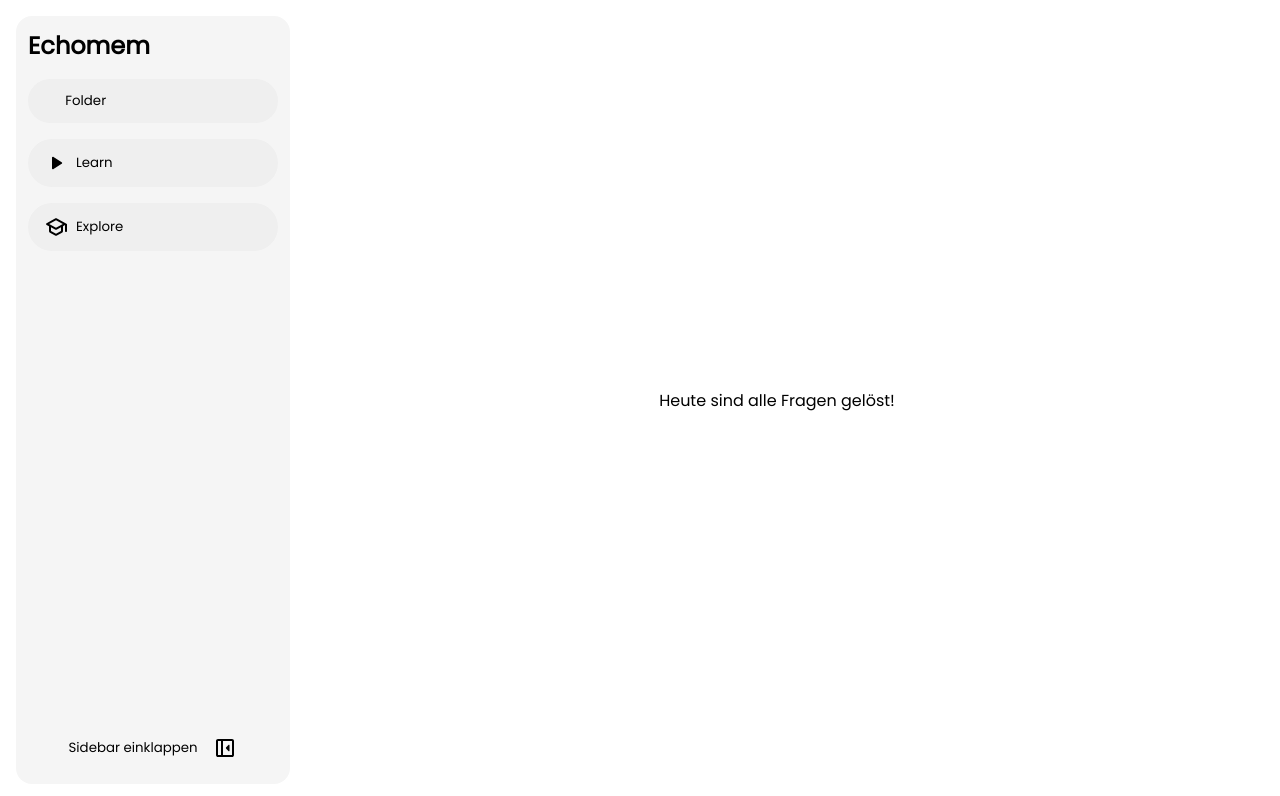
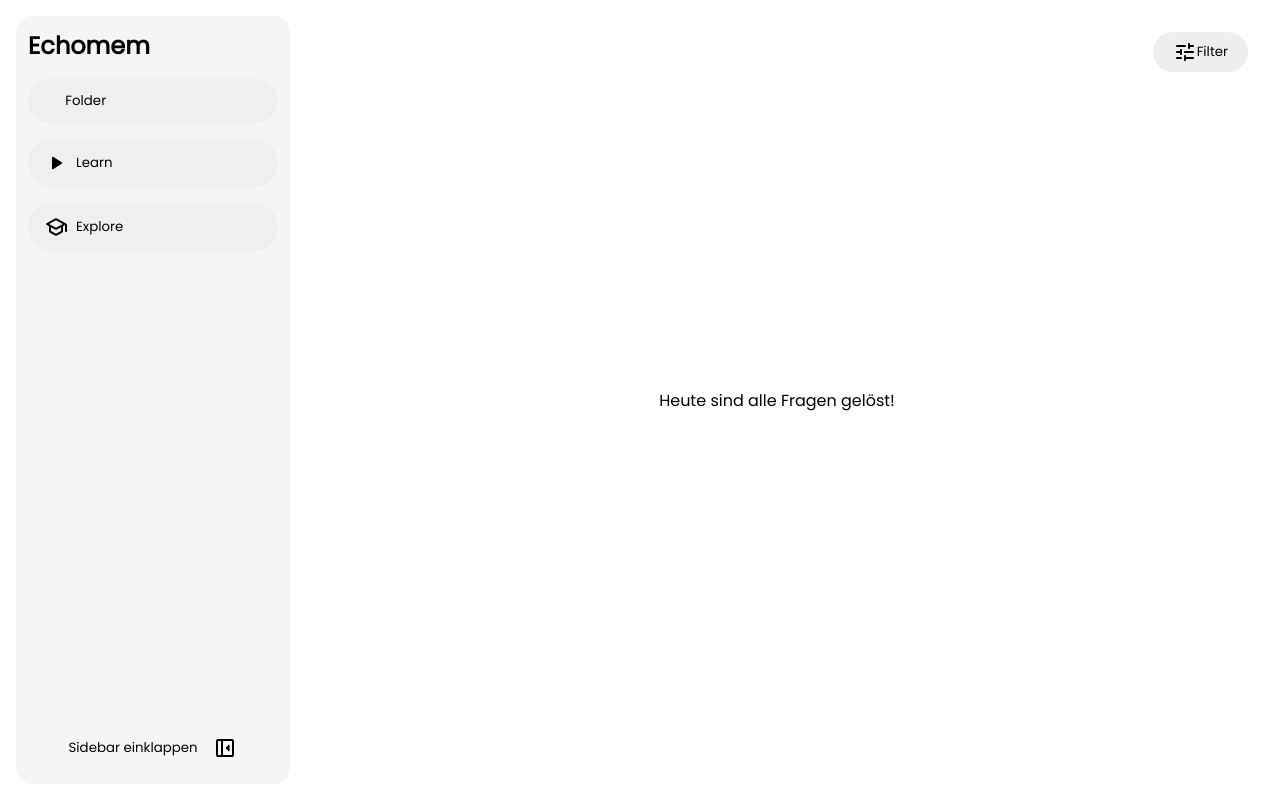
Before and after one commit to simonkrempin/echomem-web, a SvelteKit app: page /learn in a window 1280 px wide. Shown: the top 796 px of the page. Built offline with nearby package versions, Linux system fonts and the light colour scheme; some icons are missing.

Commit message:
#11: poc filter

```diff
--- /dev/null
+++ b/src/lib/icons/tune.svelte
@@ -0,0 +1,9 @@
+<svg
+        xmlns="http://www.w3.org/2000/svg"
+        height="24px"
+        viewBox="0 -960 960 960"
+        width="24px"
+        fill="black"
+>
+    <path d="M480-120q-17 0-28.5-11.5T440-160v-160q0-17 11.5-28.5T480-360q17 0 28.5 11.5T520-320v40h280q17 0 28.5 11.5T840-240q0 17-11.5 28.5T800-200H520v40q0 17-11.5 28.5T480-120Zm-320-80q-17 0-28.5-11.5T120-240q0-17 11.5-28.5T160-280h160q17 0 28.5 11.5T360-240q0 17-11.5 28.5T320-200H160Zm160-160q-17 0-28.5-11.5T280-400v-40H160q-17 0-28.5-11.5T120-480q0-17 11.5-28.5T160-520h120v-40q0-17 11.5-28.5T320-600q17 0 28.5 11.5T360-560v160q0 17-11.5 28.5T320-360Zm160-80q-17 0-28.5-11.5T440-480q0-17 11.5-28.5T480-520h320q17 0 28.5 11.5T840-480q0 17-11.5 28.5T800-440H480Zm160-160q-17 0-28.5-11.5T600-640v-160q0-17 11.5-28.5T640-840q17 0 28.5 11.5T680-800v40h120q17 0 28.5 11.5T840-720q0 17-11.5 28.5T800-680H680v40q0 17-11.5 28.5T640-600Zm-480-80q-17 0-28.5-11.5T120-720q0-17 11.5-28.5T160-760h320q17 0 28.5 11.5T520-720q0 17-11.5 28.5T480-680H160Z" />
+</svg>
--- a/src/lib/services/directory.ts
+++ b/src/lib/services/directory.ts
@@ -227,7 +227,7 @@ export const getDeckPath = async (folderId: string): Promise<Deck[]> => {
 	return result.reverse();
 };
 
-export const getQuestionsToLearn = async (): Promise<Card[]> => {
+export const getQuestionsToLearn = async (folderIdFilter?: string): Promise<Card[]> => {
 	const store = await getSaveStore(CARD_STORE);
 	const index = store.index(Indexes.repetitionDate);
 
@@ -243,6 +243,10 @@ export const getQuestionsToLearn = async (): Promise<Card[]> => {
 			const cursor = event.target!.result;
 
 			if (cursor && count < 10) {
+				if (folderIdFilter && cursor.value.deckId !== folderIdFilter) {
+					return cursor.continue();
+				}
+
 				result.push(cursor.value);
 				count += 1;
 				cursor.continue();
@@ -293,3 +297,16 @@ export const cardIncorrect = async (card: Card): Promise<void> => {
 	card.lastRepetition = 0;
 	return updateEntry(CARD_STORE, Indexes.id, card);
 }
+
+export const getAllDecks = async (): Promise<Deck[]> => {
+	const request = await queryDB(DECK_STORE, Indexes.id);
+	return new Promise((resolve, reject) => {
+		request.onsuccess = (event) => {
+			resolve((event.target! as IDBRequest).result);
+		};
+
+		request.onerror = () => {
+			reject();
+		};
+	});
+}
--- a/src/routes/(application)/learn/+page.svelte
+++ b/src/routes/(application)/learn/+page.svelte
@@ -1,26 +1,43 @@
 <script lang="ts">
 	import type { Card } from "$lib/models/card";
+	import type { Deck } from "$lib/models/deck";
 	import {
 		cardCorrect,
 		cardIncorrect,
+		getAllDecks,
 		getQuestionsToLearn,
 	} from "$lib/services/directory";
 	import { onMount } from "svelte";
+	import TuneIcon from "$lib/icons/tune.svelte";
 
 	let showSolution = false;
 	let currentQuestion: Card | undefined;
 	let questionBacklog: Card[] = [];
 
+	let selectedFilter: string | undefined = undefined;
+	let selectFilter: boolean = false;
+	let possibleFilters: Deck[] = [];
+
 	onMount(() => {
-		getQuestionsToLearn()
+		getAllDecks()
+			.then(decks => possibleFilters = decks)
+			.catch(() => {
+				console.error("Error in getting all decks");
+			});
+	});
+
+	$: {
+		getQuestionsToLearn(selectedFilter)
 			.then(questions => {
 				questionBacklog = questions;
 				if (questionBacklog.length > 0) {
 					currentQuestion = questionBacklog.shift();
-				}
+				} else {
+					currentQuestion = undefined;
+                }
 			})
 			.catch(error => console.error(error));
-	});
+	}
 
 	function getNextQuestion() {
 		// shift is a slow operation, maybe needs improvement in the future by reversing the array.
@@ -28,7 +45,7 @@
 
 		// I wonder what will happen if the shift happens after this.
 		if (questionBacklog.length <= 3) {
-			getQuestionsToLearn()
+			getQuestionsToLearn(selectedFilter)
 				.then(questions => questionBacklog.push(...questions))
 				.catch(error => console.error("uncaught error, please fix", error));
 		}
@@ -41,7 +58,7 @@
 
 		if (currentQuestion === undefined) {
 			return;
-        }
+		}
 
 		void cardIncorrect(currentQuestion);
 		currentQuestion = getNextQuestion();
@@ -51,8 +68,8 @@
 		showSolution = false;
 
 		if (currentQuestion === undefined) {
-		    return;
-        }
+			return;
+		}
 
 		void cardCorrect(currentQuestion);
 		currentQuestion = getNextQuestion();
@@ -60,6 +77,43 @@
 </script>
 
 <section>
+    <div class="filter_container">
+        <button
+                on:click={() => selectFilter = !selectFilter}
+                class="filter_button"
+        >
+            <TuneIcon />
+            Filter
+        </button>
+        {#if selectFilter}
+            <div class="filter_selection">
+                {#each possibleFilters as filter}
+                    <button
+                            class="filter_selection_button"
+                            on:click={() => {
+                                selectedFilter = filter.id;
+                                selectFilter = false;
+                            }}
+                    >
+                        {filter.name}
+                    </button>
+                {:else}
+                    <p>Keine Filter</p>
+                {/each}
+                {#if selectedFilter !== undefined}
+                    <button
+                            class="filter_selection_button"
+                            on:click={() => {
+                                selectedFilter = undefined;
+                                selectFilter = false;
+                            }}
+                    >
+                        Filter löschen
+                    </button>
+                {/if}
+            </div>
+        {/if}
+    </div>
     {#if currentQuestion !== undefined}
         <button
                 class="unknown_button"
@@ -143,4 +197,37 @@
         background-color: #b4b4b4;
         transform: scale(1.05);
     }
+
+    .filter_button {
+        display: flex;
+        justify-content: center;
+        align-items: center;
+    }
+
+    .filter_container {
+        position: absolute;
+        top: 32px;
+        right: 32px;
+        display: flex;
+        flex-direction: column;
+        align-items: end;
+    }
+
+    .filter_selection {
+        display: flex;
+        background-color: #f5f5f5;
+        border-radius: 12px;
+        width: 150px;
+        padding: 8px;
+        flex-direction: column;
+        gap: 8px;
+    }
+
+    .filter_selection_button {
+        width: 100%;
+        height: 40px;
+        border: none;
+        border-radius: 8px;
+        background-color: transparent;
+    }
 </style>
```
